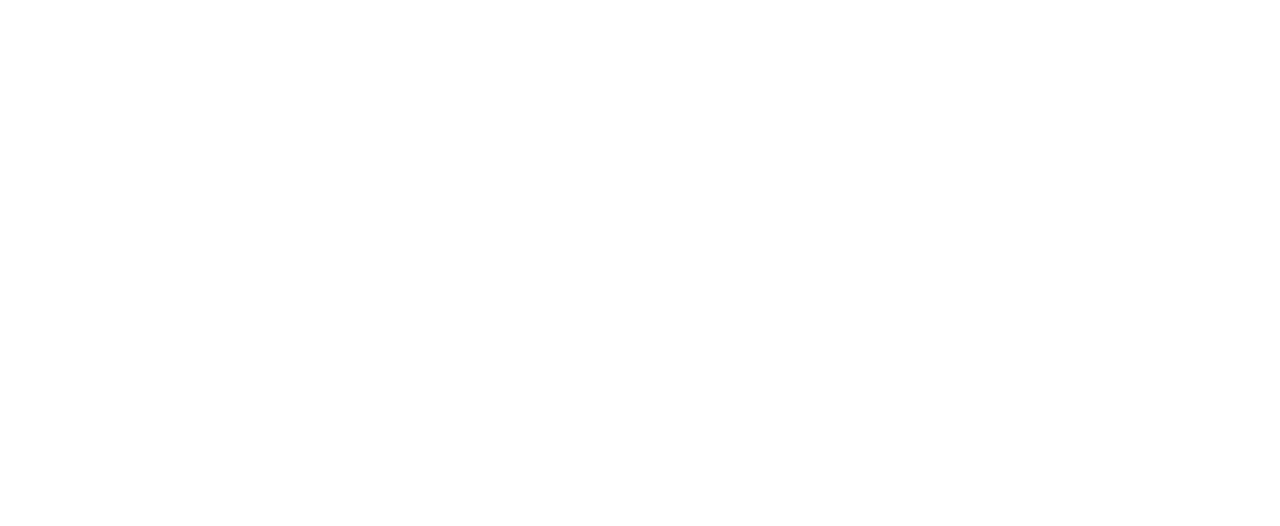
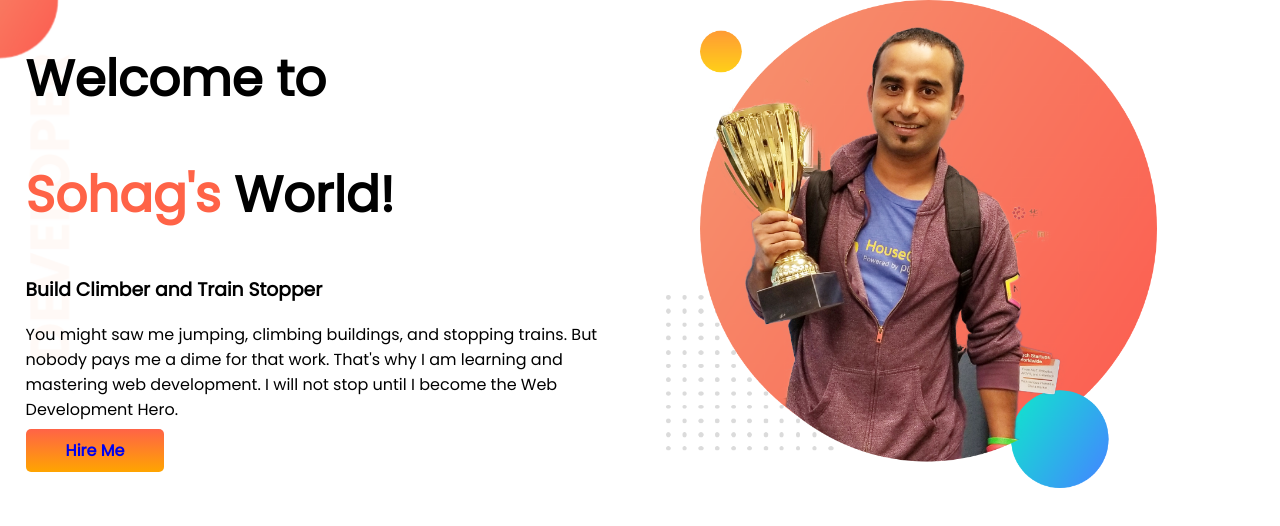
Before and after one commit to Sohag66/developer-portfolio, a plain HTML site: page index.html in a window 1280 px wide. Drawn offline with Linux system fonts and the light colour scheme.

Commit message:
top-banner-added

```diff
--- a/index.html
+++ b/index.html
@@ -1,13 +1,37 @@
 <!DOCTYPE html>
 <html lang="en">
+
 <head>
     <meta charset="UTF-8">
     <meta http-equiv="X-UA-Compatible" content="IE=edge">
     <meta name="viewport" content="width=device-width, initial-scale=1.0">
     <title>Sohag's Portfolio</title>
+    <link rel="preconnect" href="https://fonts.googleapis.com">
+    <link rel="preconnect" href="https://fonts.gstatic.com" crossorigin>
+    <link href="https://fonts.googleapis.com/css2?family=Poppins&display=swap" rel="stylesheet">
     <link rel="stylesheet" href="style.css">
 </head>
+
 <body>
+    <section class="top-banner">
+        <div class="half-width">
+            <h1>Welcome to</h1>
+            <h1> <span class="sohag">Sohag's</span> World!</h1>
+            <h3>Build Climber and Train Stopper</h3>
+            <p>You might saw me jumping, climbing buildings, and stopping trains. But nobody pays me a dime for that
+                work.
+                That's why I am learning and mastering web development. I will not stop until I become the Web
+                Development
+                Hero.</p>
+            <a class="hire-me-button" target="_blank"
+                href="https://www.linkedin.com/in/sohag-ahmmed-sujon-b82b00185/">Hire Me</a>
+        </div>
 
+
+        <div class="half-width">
+            <img src="images/jhankar.png" alt="">
+        </div>
+    </section>
 </body>
+
 </html>
--- a/style.css
+++ b/style.css
@@ -0,0 +1,38 @@
+body {
+    font-family: 'Poppins', sans-serif;
+    margin: 0;
+}
+
+h1 {
+    font-size: 50px;
+}
+
+.sohag {
+    color: tomato;
+}
+
+section {
+    display: flex;
+}
+
+.half-width {
+    width: 50%;
+    padding-left: 2%;
+}
+
+.half-width img {
+    width: 80%;
+}
+
+.hire-me-button {
+    text-decoration: none;
+    background-image: linear-gradient(tomato, orange);
+    padding: 10px 40px;
+    border-radius: 5px;
+    font-weight: 700;
+}
+
+.top-banner {
+    background-image: url("images/top-banner.png");
+    background-repeat: no-repeat;
+}
```
Also changed, not shown: images/dream-bg.png (added), images/exp-bg.png (added), images/jhankar.png (added), images/jhankar2.png (added), images/my-bg.png (added), images/my-bg2.png (added), images/top-banner.png (added), 7 other files.
